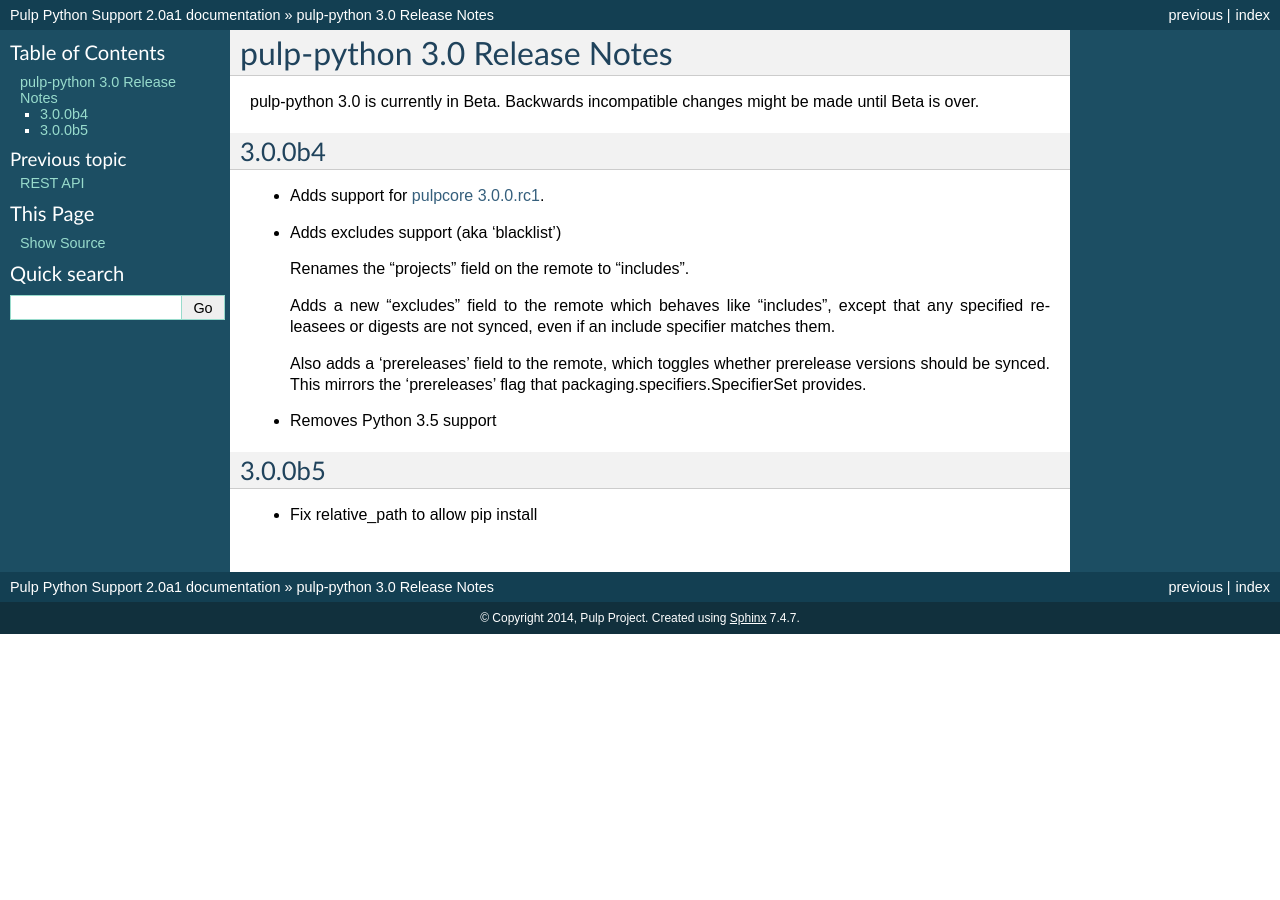
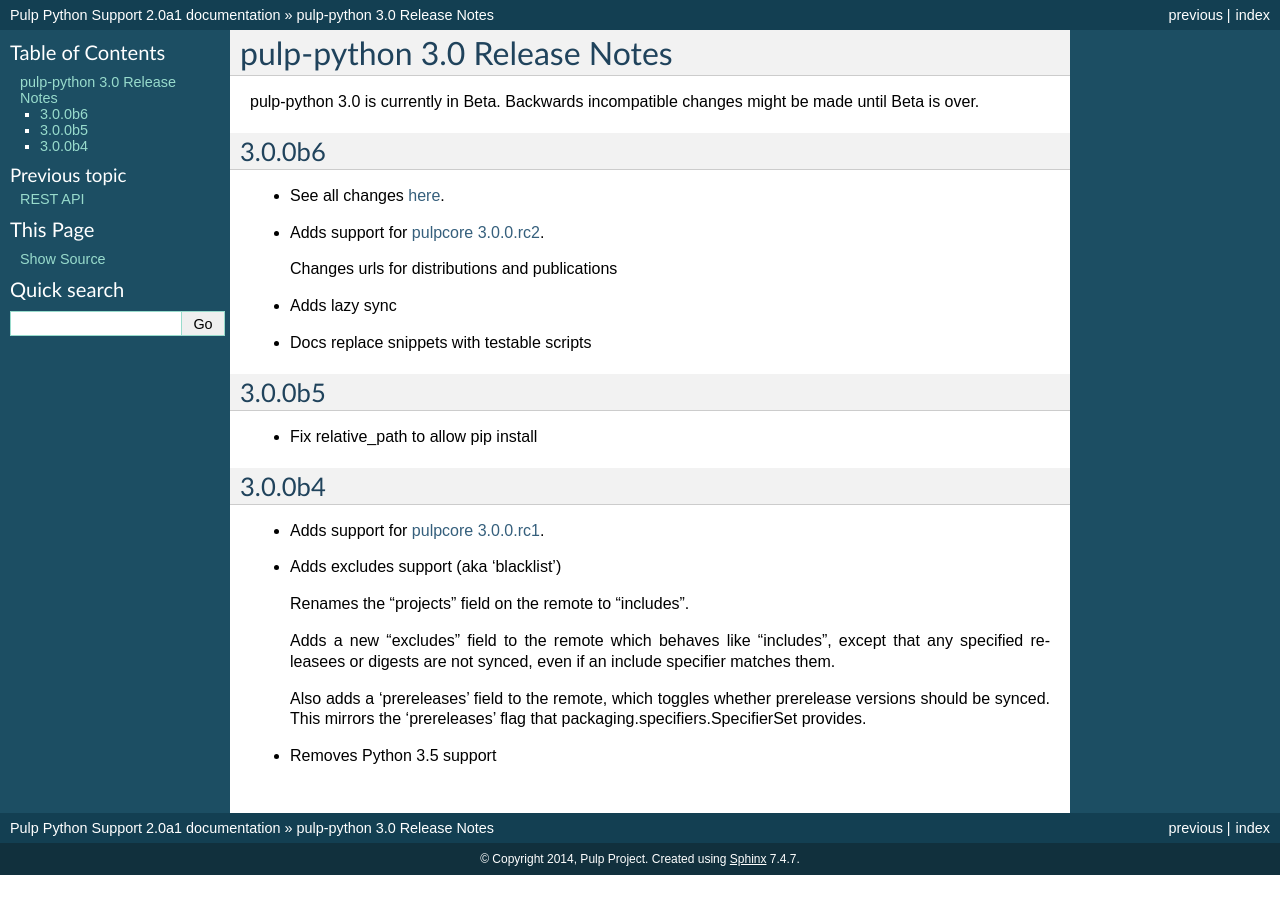
Before and after one commit to pulp/pulp_python, a Sphinx documentation site: the page built from docs/release-notes/3.0.z.rst, in a window 1280 px wide. Built offline with Sphinx 7.4.7, drawn with Linux system fonts in a browser that asks for light colours.

Commit message:
Bump version to beta6, add release notes
[noissue]

```diff
--- a/docs/release-notes/3.0.z.rst
+++ b/docs/release-notes/3.0.z.rst
@@ -4,6 +4,24 @@
 
 pulp-python 3.0 is currently in Beta. Backwards incompatible changes
 might be made until Beta is over.
+
+3.0.0b6
+=======
+
+* See all changes `here <https://github.com/pulp/pulp_python/compare/3.0.0b5...3.0.0b6>`_.
+
+* Adds support for `pulpcore 3.0.0.rc2 <https://docs.pulpproject.org/en/3.0/rc/release-notes/pulpcore/3.0.x.html#rc2>`_.
+
+  Changes urls for distributions and publications
+
+* Adds lazy sync
+
+* Docs replace snippets with testable scripts
+
+3.0.0b5
+=======
+
+* Fix relative_path to allow pip install
 
 3.0.0b4
 =======
--- a/setup.py
+++ b/setup.py
@@ -3,7 +3,7 @@
 from setuptools import setup, find_packages
 
 requirements = [
-    'pulpcore-plugin~=0.1rc1',
+    'pulpcore-plugin~=0.1rc2',
     'pkginfo',
     'packaging',
 ]
@@ -13,7 +13,7 @@
 
 setup(
     name='pulp-python',
-    version='3.0.0b5',
+    version='3.0.0b6',
     description='pulp-python plugin for the Pulp Project',
     long_description=long_description,
     license='GPLv2+',
```
Also changed, not shown: other parts of docs/release-notes/3.0.z.rst (+0 -5 lines).
